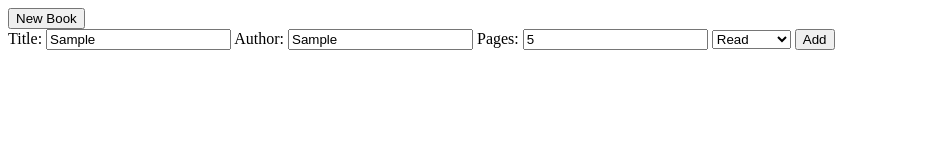
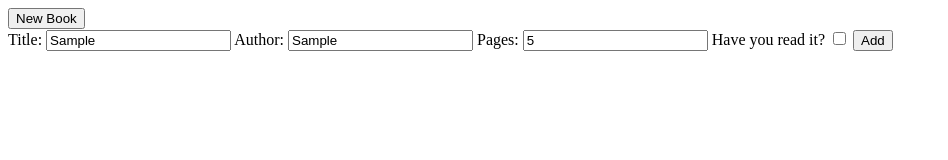
Before and after one commit to Cosmogeddon/The_Library, a plain HTML site: page index.html in a window 1280 px wide. Both pictures are taken after typing "Sample", "Sample", "5" into the empty fields and a click on the button "Add". Shown: the whole page, without its empty margins (0-948 px from the left). Drawn offline with Linux system fonts and the light colour scheme.

Commit message:
add read status to book additions

```diff
--- a/index.html
+++ b/index.html
@@ -21,10 +21,8 @@
             <input type="text" name="author" id="author" required>
             <label for="pages">Pages:</label>
             <input type="number" name="pages" id="pages" required>
-            <select name="readStatus" id="read">
-                <option value="read">Read</option>
-                <option value="unread">Not Read</option>
-            </select>
+            <label for="readStatus">Have you read it?</label>
+            <input type="checkbox" name="readStatus" id="readStatus">
             <button id="addButton">Add</button>
         </form>
     </div>
--- a/javascript.js
+++ b/javascript.js
@@ -8,17 +8,24 @@ let myBooks = [
   book3 = {title: 'What', author: 'eric', pages: 22}
 ];
 
-function Book(title, author, pages) {
+function Book(title, author, pages, read) {
     this.title = title
     this.author = author
     this.pages = pages
+    this.read = read
 };
 
 function addBookToLibrary() {
     let title = document.querySelector("#title").value;
     let author = document.querySelector("#author").value;
     let pages = document.querySelector("#pages").value;
-    let book = new Book(title, author, pages);
+    let read;
+    if (document.querySelector("#readStatus").checked === true) {
+      read = 'yes';
+    } else {
+      read = 'no';
+    };
+    let book = new Book(title, author, pages, read);
     myBooks.push(book);
  };
 
```
